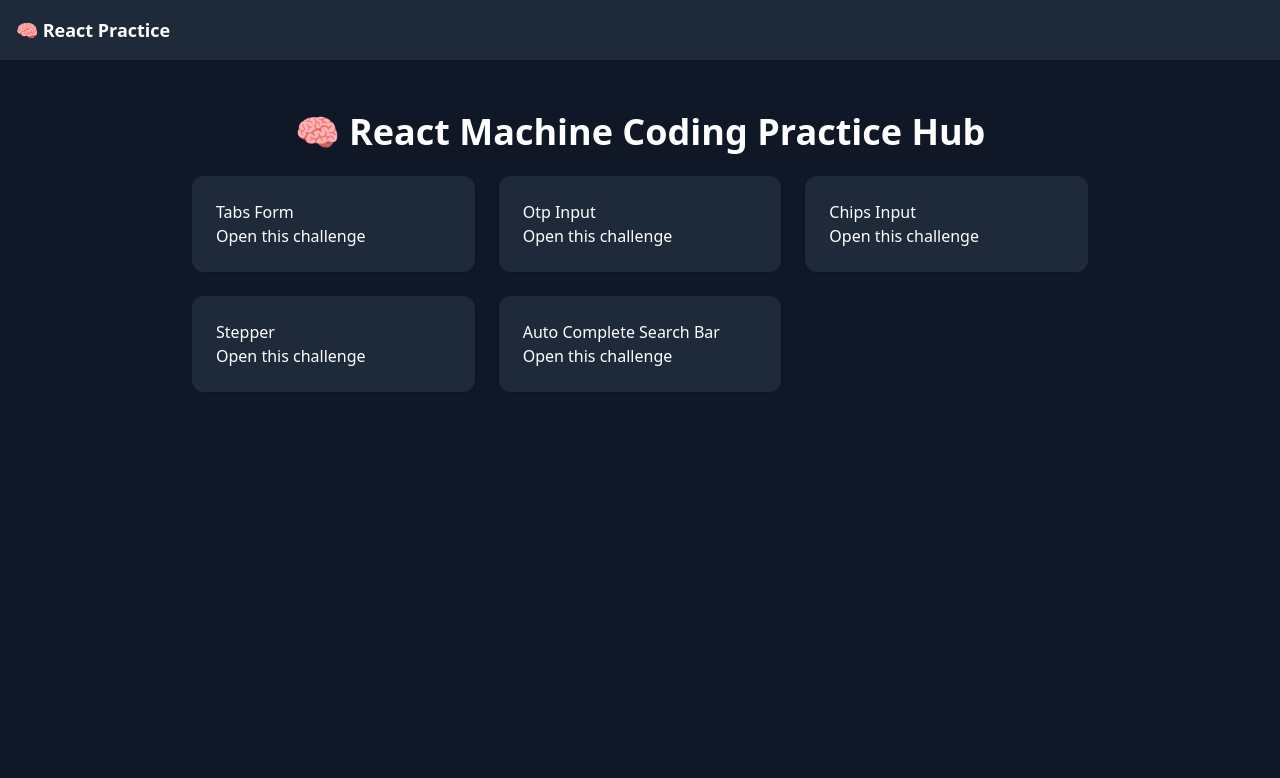
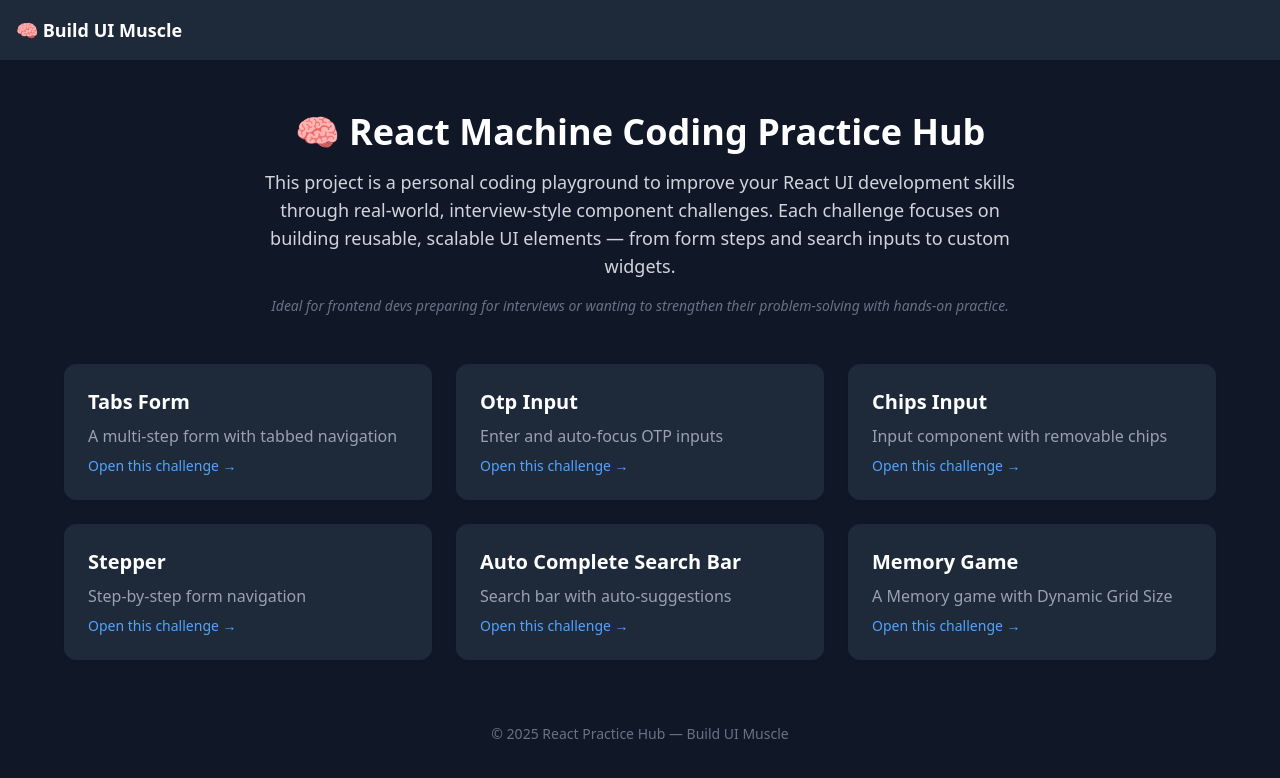
Before and after one commit to shivamrai9/-Frontend_Interview_Preperation, a React (Vite) app: page / in a window 1280 px wide. Shown: the top 778 px of the page. Built offline with nearby package versions, Linux system fonts and the light colour scheme.

Commit message:
Memory Game

```diff
--- a/src/components/examples/Navbar.jsx
+++ b/src/components/examples/Navbar.jsx
@@ -7,7 +7,7 @@ const Navbar = () => {
     <nav className="bg-gray-800 p-4 shadow">
       <div className="container mx-auto flex justify-between items-center">
         <Link to="/" className="text-white text-lg font-semibold">
-          🧠 React Practice
+          🧠 Build UI Muscle
         </Link>
         <div className="space-x-4">
           {pathname !== "/" && (
--- a/src/index.css
+++ b/src/index.css
@@ -1 +1,36 @@
 @import "tailwindcss";
+
+.card-wrapper {
+  perspective: 1000px;
+}
+
+.card-inner {
+  transition: transform 0.6s;
+  transform-style: preserve-3d;
+  position: relative;
+  width: 100%;
+  height: 100%;
+}
+
+.card-wrapper.flipped .card-inner {
+  transform: rotateY(180deg);
+}
+
+.card-front, .card-back {
+  backface-visibility: hidden;
+  position: absolute;
+  width: 100%;
+  height: 100%;
+  @apply flex items-center justify-center text-2xl font-bold rounded-lg;
+}
+
+.card-front {
+  background-color: #1e293b; /* slate-800 */
+  color: white;
+  transform: rotateY(180deg);
+}
+
+.card-back {
+  background-color: #0f172a; /* slate-900 */
+  color: white;
+}
--- a/src/pages/Home.jsx
+++ b/src/pages/Home.jsx
@@ -1,45 +1,81 @@
 import { Link } from "react-router-dom";
-
 
 const challenges = [
   {
     name: "Tabs Form",
     path: "/tabs-form",
+    description: "A multi-step form with tabbed navigation",
   },
   {
     name: "Otp Input",
-    path: "otp-input",
+    path: "/otp-input",
+    description: "Enter and auto-focus OTP inputs",
   },
   {
     name: "Chips Input",
-    path: "chips-input",
+    path: "/chips-input",
+    description: "Input component with removable chips",
   },
   {
     name: "Stepper",
-    path: "stepper",
+    path: "/stepper",
+    description: "Step-by-step form navigation",
   },
   {
     name: "Auto Complete Search Bar",
-    path: "autocomplete-searchinput",
+    path: "/autocomplete-searchinput",
+    description: "Search bar with auto-suggestions",
+  },
+  {
+    name: "Memory Game",
+    path: "/memory-game",
+    description: "A Memory game with Dynamic Grid Size",
   },
 ];
 
 const Home = () => {
   return (
-    <div className="p-10">
-      <h1 className="text-center mb-6 text-4xl font-bold">🧠 React Machine Coding Practice Hub</h1>
-      <div className="grid grid-cols-1 sm:grid-cols-2 md:grid-cols-3 gap-6 max-w-4xl mx-auto">
+    <div className="p-3 md:p-10 min-h-screen text-white">
+      <header className="max-w-3xl mx-auto text-center mb-12">
+        <h1 className="text-4xl font-bold mb-4">
+          🧠 React Machine Coding Practice Hub
+        </h1>
+        <p className="text-lg text-gray-300">
+          This project is a personal coding playground to improve your React UI
+          development skills through real-world, interview-style component
+          challenges. Each challenge focuses on building reusable, scalable UI
+          elements — from form steps and search inputs to custom widgets.
+        </p>
+        <p className="mt-4 text-sm text-gray-500 italic">
+          Ideal for frontend devs preparing for interviews or wanting to
+          strengthen their problem-solving with hands-on practice.
+        </p>
+      </header>
+
+      <div className="grid grid-cols-1 sm:grid-cols-2 md:grid-cols-3 gap-6 max-w-6xl mx-auto">
         {challenges.map((c, i) => (
-          <Link to={c.path} key={i}
-          className="bg-gray-800 hover:bg-gray-700 p-6 rounded-xl shadow transition"
+          <Link
+            to={c.path}
+            key={i}
+            className="bg-gray-800 hover:bg-gray-700 p-6 rounded-xl shadow transition flex flex-col gap-2"
           >
-            <h2>{c.name}</h2>
-            <p className="">Open this challenge</p>
+            <div className="text-xl font-semibold flex items-center gap-2">
+              {c.icon}
+              {c.name}
+            </div>
+            <p className="text-gray-400">{c.description}</p>
+            <p className="mt-auto text-sm text-blue-400 hover:underline">
+              Open this challenge →
+            </p>
           </Link>
         ))}
       </div>
+
+      <footer className="mt-16 text-center text-sm text-gray-500">
+        © {new Date().getFullYear()} React Practice Hub — Build UI Muscle
+      </footer>
     </div>
   );
-}
+};
 
 export default Home;
--- /dev/null
+++ b/src/pages/memoryGame/MemoryGame.jsx
@@ -0,0 +1,133 @@
+import React, { useEffect, useState } from "react";
+
+
+const generateShuffledCards = (size) => {
+  const totalCards = size * size;
+  const totalPairs = totalCards / 2;
+  const numbers = Array.from({length: totalPairs}, (_,i) => i + 1)
+  const pairedNumbers = [...numbers,...numbers];
+
+  console.log(pairedNumbers)
+  const cards = pairedNumbers.map((num)=>({
+    id:crypto.randomUUID(),
+    value:num,
+    isFlipped:false,
+    isMatched:false
+  }))
+
+const shuffledCards = cards.sort(() => Math.random() - 0.5);
+return shuffledCards
+}
+
+const MemoryGame = () => {
+  const [gridSize, setGridSize] = useState(null);
+  const [cards, setCards] = useState([]);
+
+  const [flipped, setFlipped] = useState([]);
+  const [locked, setLocked] = useState(false);
+  const [won,setWon] = useState(false)
+
+  useEffect(()=>{
+    setCards(
+
+      generateShuffledCards(gridSize)
+    )
+  },[gridSize])
+
+
+  const handleFlip = (card)=>{
+    if (locked || card.isFlipped || card.isMatched) return;
+
+    const newCards = cards.map((c) =>
+      c.id === card.id ? { ...c, isFlipped: true } : c
+    );
+    const newFlipped = [...flipped, card];
+
+    setCards(newCards);
+    setFlipped(newFlipped);
+
+    if (newFlipped.length === 2) {
+      setLocked(true);
+      setTimeout(() => {
+        const [first, second] = newFlipped;
+        let updatedCards = [...newCards];
+
+        if (first.value === second.value) {
+          updatedCards = updatedCards.map((c) =>
+            c.value === first.value ? { ...c, isMatched: true } : c
+          );
+        } else {
+          updatedCards = updatedCards.map((c) =>
+            c.id === first.id || c.id === second.id
+              ? { ...c, isFlipped: false }
+              : c
+          );
+        }
+
+        setCards(updatedCards);
+        setFlipped([]);
+        setLocked(false);
+
+        if (updatedCards.every((c) => c.isMatched)) {
+          setWon(true);
+        }
+      }, 800);
+    }
+  }
+
+  return (
+    <div className="flex flex-col gap-3 items-center min-h-screen">
+      <h1 className="font-bold text-xl mb-10 text-center">🧠 Memory Game</h1>
+
+      <div>
+        <label htmlFor="sizeinput" className="text-lg">
+          Grid Size :
+        </label>
+        <input
+          type="number"
+          name="sizeinput"
+          className="bg-gray-700 p-2 rounded-sm font-mono ms-2 w-16 border-none outline-none"
+          placeholder="inter Size to Start"
+          onChange={(e) => setGridSize(e.target.value)}
+        />
+      </div>
+
+      {gridSize && (
+        <div
+          className={`grid gap-4 `}
+          style={{
+            gridTemplateColumns: `repeat(${gridSize}, minmax(60px,1fr)`,
+          }}
+        >
+          {cards.map((card) => (
+            <div
+              key={card.id}
+              onClick={() => handleFlip(card)}
+              className={`w-16 h-16 sm:w-20 sm:h-20 flex items-center justify-center rounded text-xl font-bold
+                ${
+                  card.isFlipped || card.isMatched
+                    ? "bg-blue-500"
+                    : "bg-gray-700"
+                }
+                transition-transform duration-300 cursor-pointer select-none`}
+            >
+              {card.isFlipped || card.isMatched ? card.value : "?"}
+            </div>
+          ))}
+        </div>
+      )}
+
+      <div className="flex flex-col items-center justify-between w-full max-w-md mb-4">
+        <button
+          className="bg-red-600 px-4 py-2 rounded"
+          onClick={() => setGridSize(null)}
+        >
+          🔁 Reset
+        </button>
+        {won && <p className="text-green-400 font-bold">🎉 You Won!</p>}
+      </div>
+    </div>
+  );
+};
+
+export default MemoryGame;
```
Also changed, not shown: src/router.jsx (+21 -16 lines).
